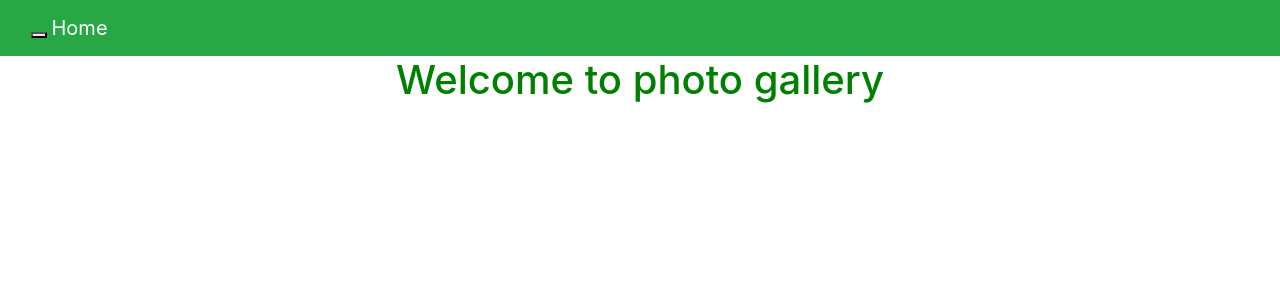
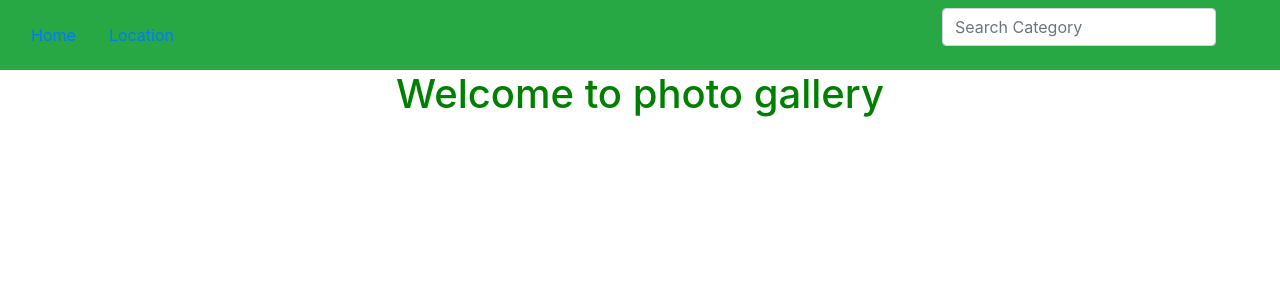
Before and after one commit to JECINTA534521/The-photo-gallery-project, a Django app: page / in a window 1280 px wide. Shown: the top 300 px of the page. Run offline with Django 3.2, Linux system fonts and the light colour scheme; data that the repository does not hold is empty; some libraries are stand-ins or nearby versions.

Commit message:
this adds a dropdown menu#

```diff
--- a/photos/templates/navbar.html
+++ b/photos/templates/navbar.html
@@ -1,9 +1,9 @@
 
-<nav class="navbar navbar-dark bg-success ">
+<nav class="navbar bg-success ">
 <div class="container-fluid">
   <!-- Brand and toggle get grouped for better mobile display -->
   <div class="navbar-header">
-    <button
+    <!-- <button
       type="button"
       class="navbar-toggle collapsed"
       data-toggle="collapse"
@@ -14,22 +14,23 @@
       <span class="icon-bar"></span>
       <span class="icon-bar"></span>
       <span class="icon-bar"></span>
-    </button>
-    <a class="navbar-brand" href="{%url 'welcome' %}">Home</a>
+    </button> -->
+    <a href="{%url 'welcome' %}">Home</a>
   </div>
 
   <!-- Collect the nav links, forms, and other content for toggling -->
-  <div class="collapse navbar-collapse" id="bs-example-navbar-collapse-1">
+  <!-- <div class="collapse navbar-collapse" id="bs-example-navbar-collapse-1"> -->
     <ul class="nav navbar-nav">
-      <li class="dropdown">
-        <a
-          href=""
-          class="dropdown-toggle"
+       <li class="dropdown">
+         <a
+          href="#"
+          class="nav-link "
           data-toggle="dropdown"
           role="button"
           aria-haspopup="true"
           aria-expanded="false"
           name="get_location"
+          style="margin-left: -400px"
           >Location <span class="caret"></span
         ></a>
         <ul class="dropdown-menu">
@@ -42,11 +43,11 @@
 
 
     </ul>
-    <form class="navbar-form navbar-right" role="search" action="{% url 'search_results' %}">
+    <form class="navbar-form navbar-right"; style="margin-right: -400px"; search action="{% url 'search_results' %}">
       <div class="form-group">
         <input type="text" class="form-control" placeholder="Search Category" name="searchItem" />
       </div>
-      <button type="submit" class="btn btn-default">Submit</button>
+      <!-- <button type="submit" class="btn btn-default">Submit</button> -->
     </form>
     <ul class="nav navbar-nav navbar-right"></ul>
   </div>
```
